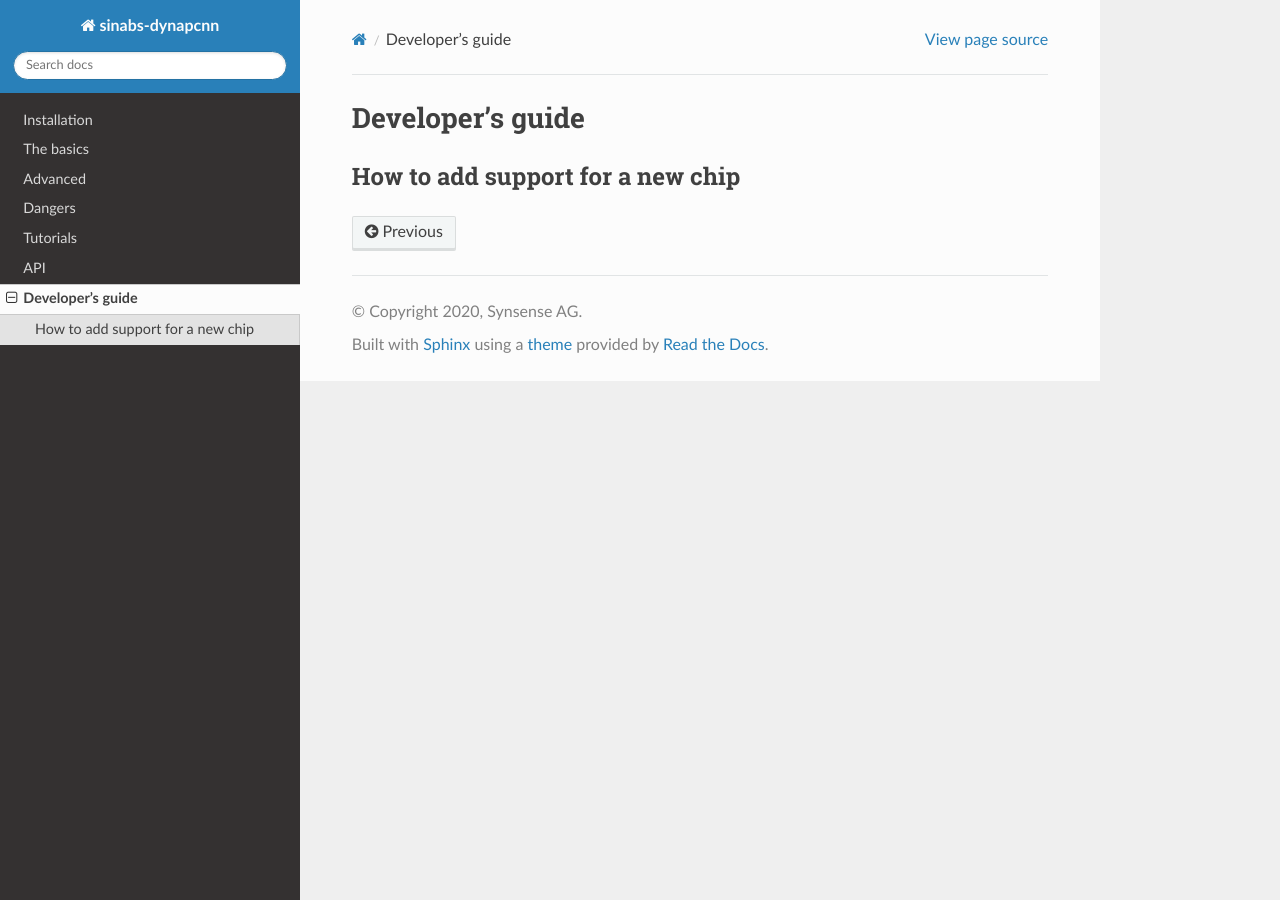
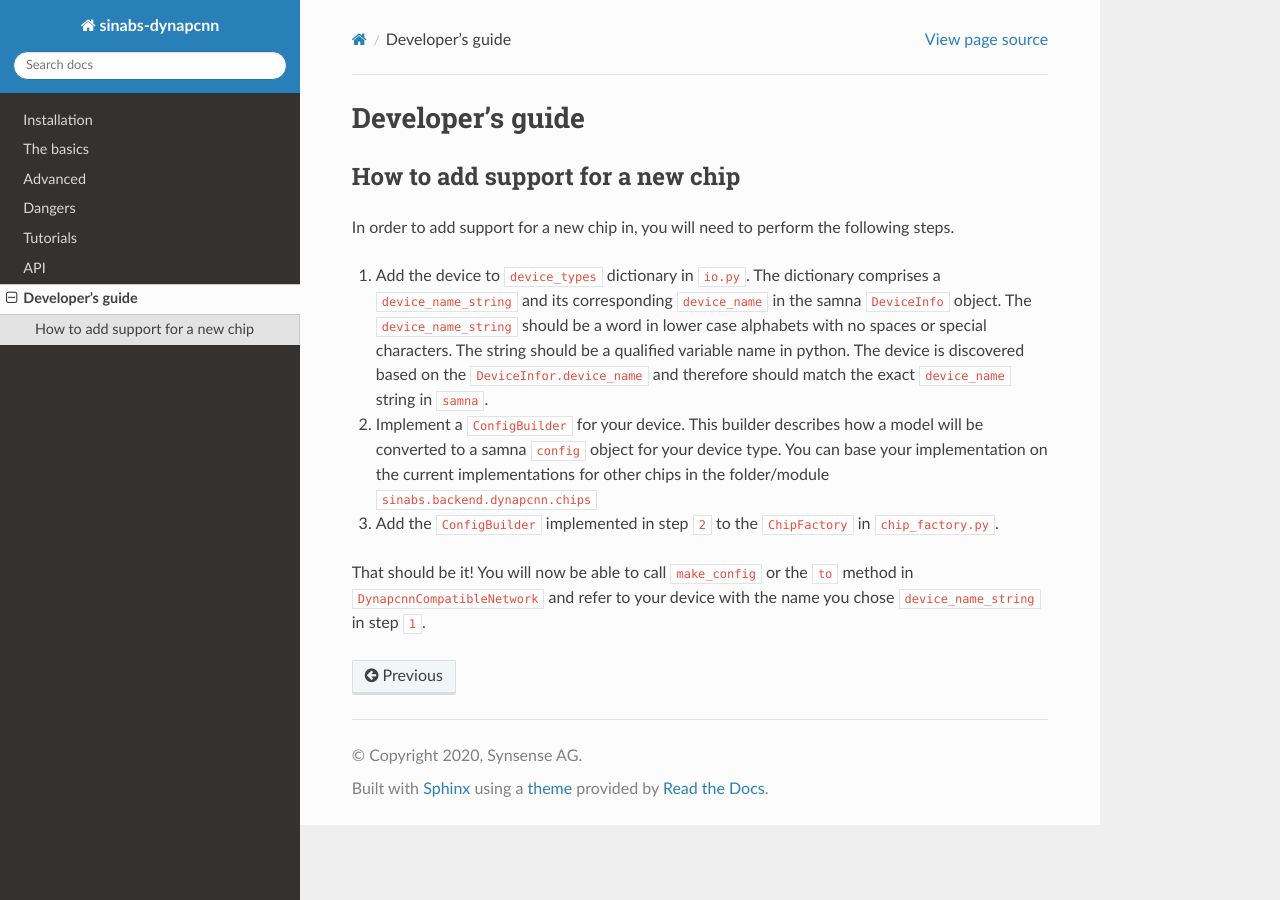
Before and after one commit to synsense/sinabs, a Sphinx documentation site: the page built from docs/source/development.md, in a window 1280 px wide. Built offline with Sphinx 7.4.7 and the Read the Docs theme 2.0.0, drawn with Linux system fonts in a browser that asks for light colours.

Commit message:
Added instructions for how to add support for a new chip.

```diff
--- a/docs/source/development.md
+++ b/docs/source/development.md
@@ -3,3 +3,21 @@ Developer's guide
 
 How to add support for a new chip
 ---------------------------------
+
+In order to add support for a new chip in, you will need to perform the following steps.
+
+1. Add the device to `device_types` dictionary in `io.py`.
+   The dictionary comprises a `device_name_string` and its corresponding `device_name` in the samna `DeviceInfo` object.
+   The `device_name_string` should be a word in lower case alphabets with no spaces or special characters.
+   The string should be a qualified variable name in python.
+   The device is discovered based on the `DeviceInfor.device_name` and therefore should match the exact `device_name` string in `samna`.
+
+2. Implement a `ConfigBuilder` for your device.
+   This builder describes how a model will be converted to a samna `config` object for your device type.
+   You can base your implementation on the current implementations for other chips in the folder/module `sinabs.backend.dynapcnn.chips`
+
+3. Add the `ConfigBuilder` implemented in step `2` to the `ChipFactory` in `chip_factory.py`.
+
+That should be it!
+You will now be able to call `make_config` or the `to` method in `DynapcnnCompatibleNetwork`
+and refer to your device with the name you chose `device_name_string` in step `1`.
```
